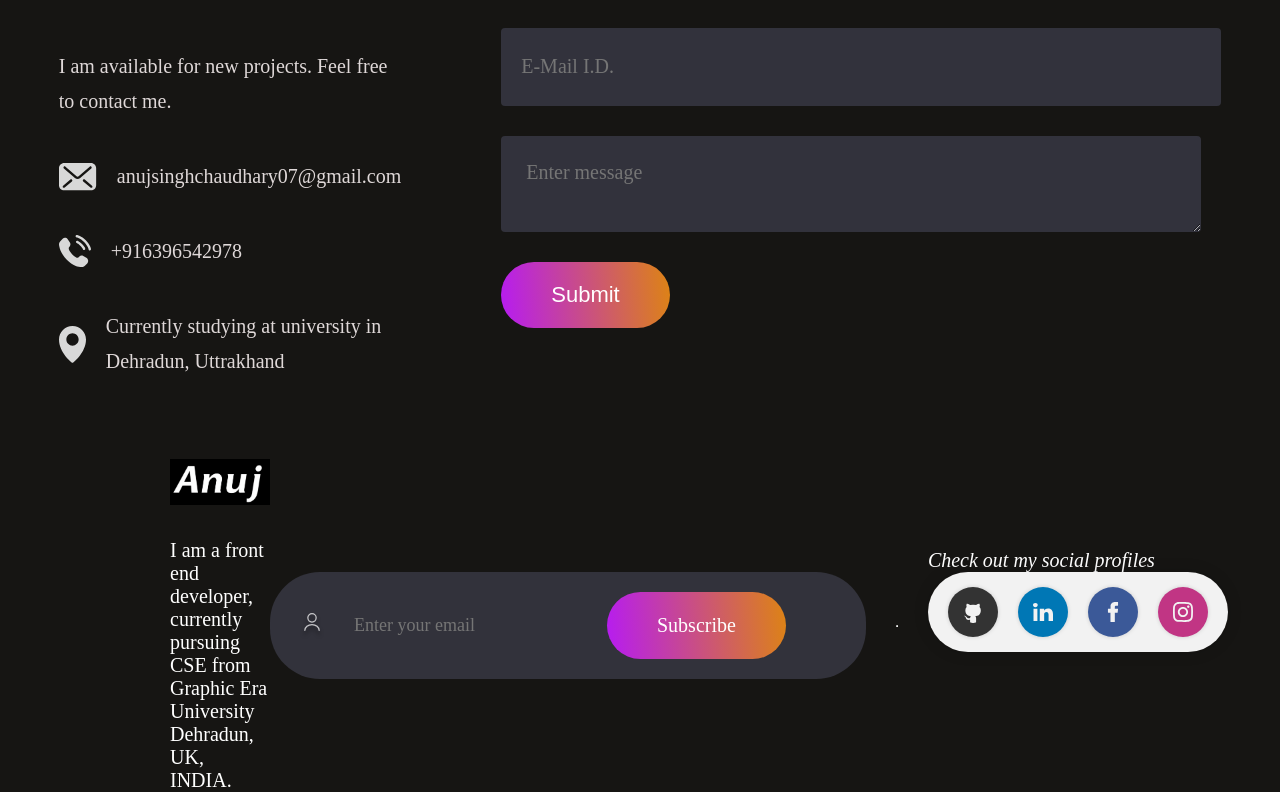
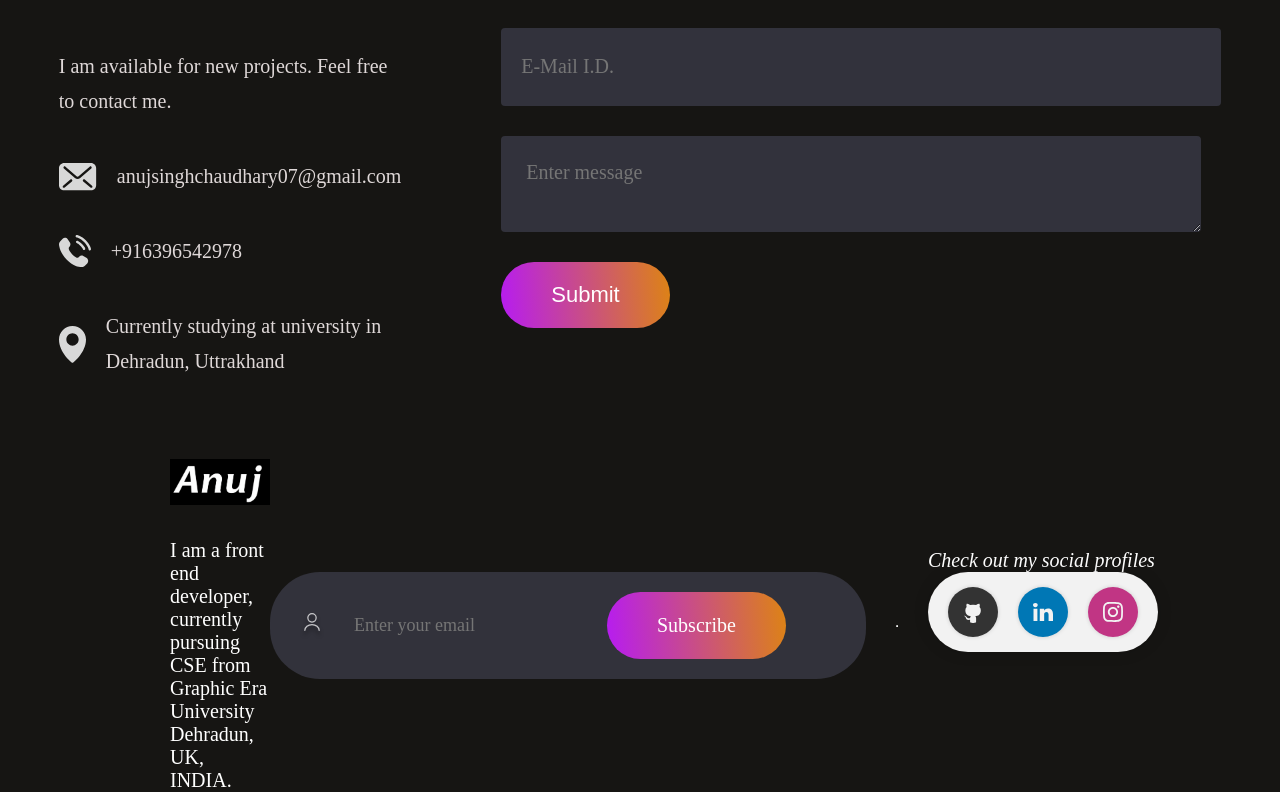
Before and after one commit to Anujsinghchaudhary/portfolio-react, a React (Vite) app: page / in a window 1280 px wide. Shown: the part 5157-5949 px from the top of the page. Built offline with nearby package versions, Linux system fonts and the light colour scheme; a web font is replaced by a local one.

Commit message:
social_links added

```diff
--- /dev/null
+++ b/src/api/social_links.json
@@ -0,0 +1,5 @@
+{
+  "github": "https://github.com/Anujsinghchaudhary",
+  "linkedin": "https://linkedin.com/in/anuj-singh-6886751a5",
+  "instagram": "https://instagram.com/anuj_singh_chaudharyy"
+}
--- a/src/components/about/about.jsx
+++ b/src/components/about/about.jsx
@@ -22,15 +22,15 @@ const About = () => {
           <div className="about-skills">
             <div className="about-skill">
               <p>HTML & CSS</p>
-              <hr style={{ width: "50%" }} />
+              <hr style={{ width: "60%" }} />
             </div>
             <div className="about-skill">
               <p>JavaScript</p>
-              <hr style={{ width: "70%" }} />
+              <hr style={{ width: "60%" }} />
             </div>
             <div className="about-skill">
               <p>React</p>
-              <hr style={{ width: "60%" }} />
+              <hr style={{ width: "80%" }} />
             </div>
             <div className="about-skill">
               <p>Node.js</p>
--- a/src/components/footer/footer.jsx
+++ b/src/components/footer/footer.jsx
@@ -1,4 +1,5 @@
 import React from 'react';
+import socail_links from '../../api/social_links.json';
 import "./footer.css";
 import Logo_anuj from '../../assets/Logo_anuj.svg';
 import user_icon from '../../assets/user_icon.svg';
@@ -24,12 +25,12 @@ export const Footer = () => {
             <p className="footer-bottom-left">Check out my social profiles</p>
             <div className="footer-bottom-right">
               <div className="social-buttons">
-                <a href="#" className="social-button github">
+                <a href={socail_links.github} target='_blank' className="social-button github">
                   <svg className="cf-icon-svg" xmlns="http://www.w3.org/2000/svg" viewBox="-2.5 0 19 19">
                     <path d="M9.464 17.178a4.506 4.506 0 0 1-2.013.317 4.29 4.29 0 0 1-2.007-.317.746.746 0 0 1-.277-.587c0-.22-.008-.798-.012-1.567-2.564.557-3.105-1.236-3.105-1.236a2.44 2.44 0 0 0-1.024-1.348c-.836-.572.063-.56.063-.56a1.937 1.937 0 0 1 1.412.95 1.962 1.962 0 0 0 2.682.765 1.971 1.971 0 0 1 .586-1.233c-2.046-.232-4.198-1.023-4.198-4.554a3.566 3.566 0 0 1 .948-2.474 3.313 3.313 0 0 1 .091-2.438s.773-.248 2.534.945a8.727 8.727 0 0 1 4.615 0c1.76-1.193 2.532-.945 2.532-.945a3.31 3.31 0 0 1 .092 2.438 3.562 3.562 0 0 1 .947 2.474c0 3.54-2.155 4.32-4.208 4.548a2.195 2.195 0 0 1 .625 1.706c0 1.232-.011 2.227-.011 2.529a.694.694 0 0 1-.272.587z"></path>
                   </svg>
                 </a>
-                <a href="#" className="social-button linkedin">
+                <a href={socail_links.linkedin} target='_blank' className="social-button linkedin">
                   <svg viewBox="0 -2 44 44" version="1.1" xmlns="http://www.w3.org/2000/svg">
                     <g id="Icons" stroke="none" strokeWidth="1">
                       <g transform="translate(-702.000000, -265.000000)">
@@ -38,14 +39,7 @@ export const Footer = () => {
                     </g>
                   </svg>
                 </a>
-                <a href="#" className="social-button facebook">
-                  <svg version="1.1" id="Layer_1" xmlns="http://www.w3.org/2000/svg" viewBox="0 0 310 310">
-                    <g id="XMLID_834_">
-                      <path id="XMLID_835_" d="M81.703,165.106h33.981V305c0,2.762,2.238,5,5,5h57.616c2.762,0,5-2.238,5-5V165.765h39.064 c2.54,0,4.677-1.906,4.967-4.429l5.933-51.502c0.163-1.417-0.286-2.836-1.234-3.899c-0.949-1.064-2.307-1.673-3.732-1.673h-44.996 V71.978c0-9.732,5.24-14.667,15.576-14.667c1.473,0,29.42,0,29.42,0c2.762,0,5-2.239,5-5V5.037c0-2.762-2.238-5-5-5h-40.545 C187.467,0.023,186.832,0,185.896,0c-7.035,0-31.488,1.381-50.804,19.151c-21.402,19.692-18.427,43.27-17.716,47.358v37.752H81.703 c-2.762,0-5,2.238-5,5v50.844C76.703,162.867,78.941,165.106,81.703,165.106z"></path>
-                    </g>
-                  </svg>
-                </a>
-                <a href="#" className="social-button instagram">
+                <a href={socail_links.instagram} target='_blank' className="social-button instagram">
                   <svg width="800px" height="800px" viewBox="0 0 20 20" version="1.1" xmlns="http://www.w3.org/2000/svg">
                     <g id="Page-1" stroke="none" strokeWidth="1">
                       <g id="Dribbble-Light-Preview" transform="translate(-340.000000, -7439.000000)">
```
